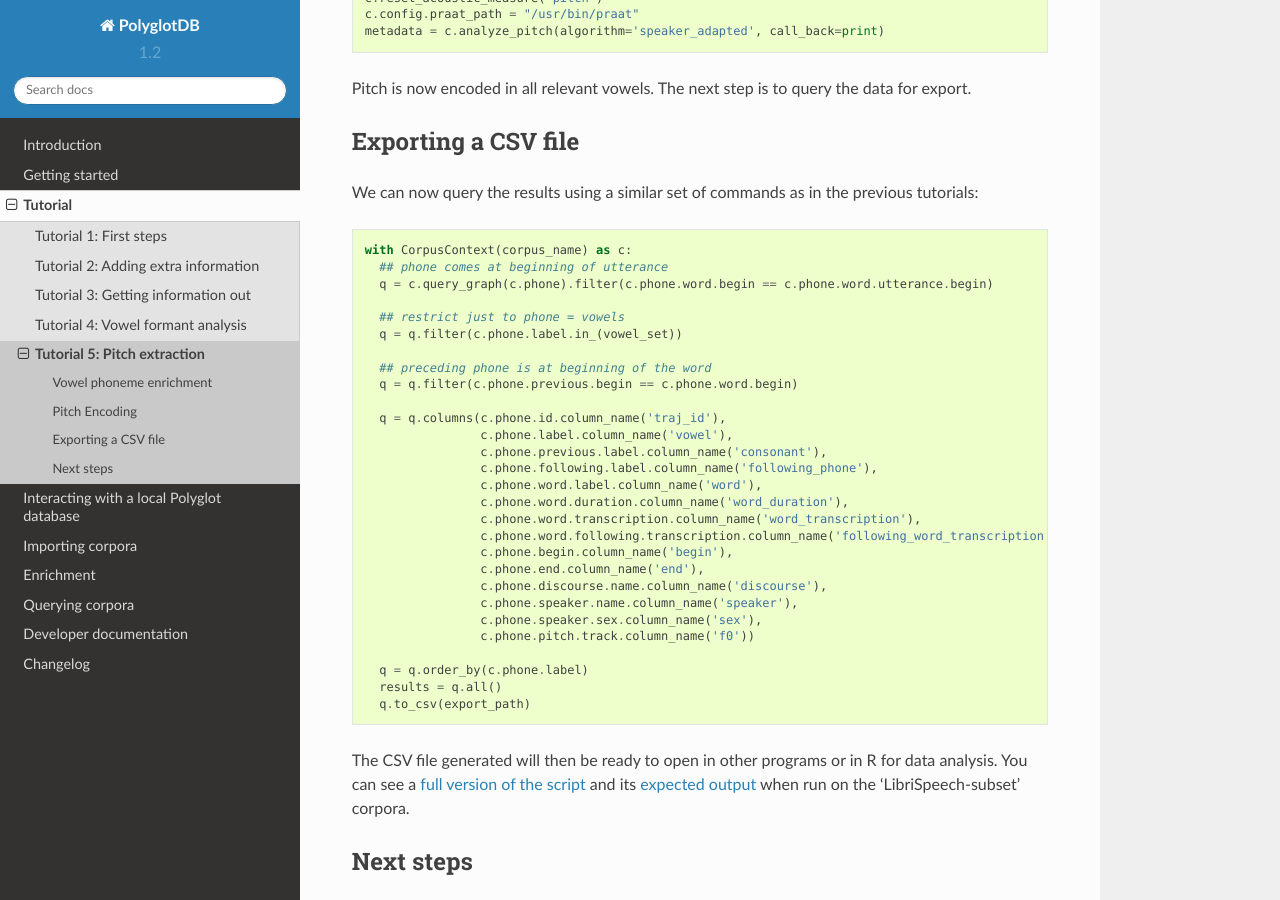
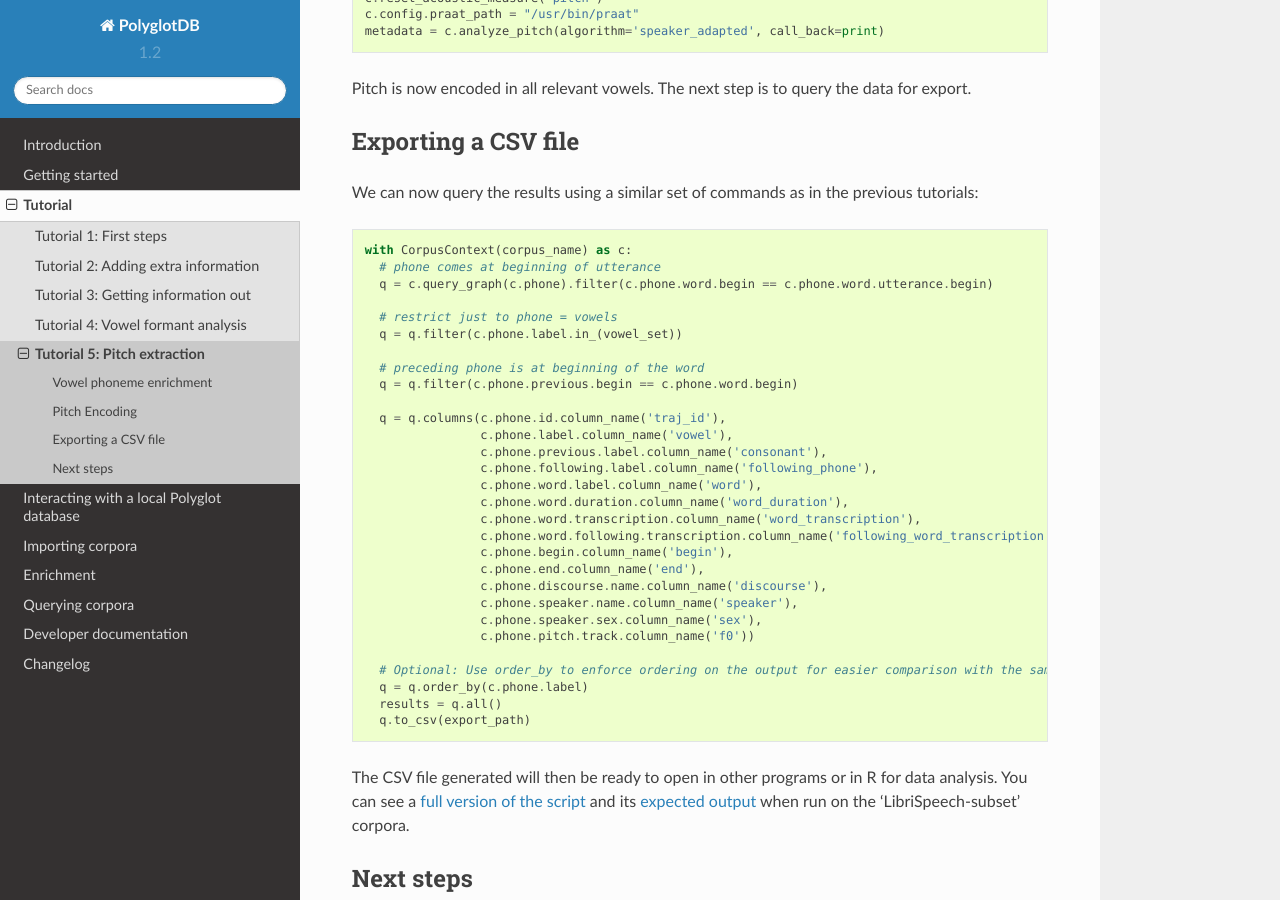
Before and after one commit to MontrealCorpusTools/PolyglotDB, a Sphinx documentation site: the page built from docs/source/tutorial_pitch.rst, in a window 1280 px wide and 900 px high, scrolled down 1140 px. Built offline with Sphinx 7.4.7 and the Read the Docs theme 2.0.0, drawn with Linux system fonts in a browser that asks for light colours.

Commit message:
Fix order_by in tut1 and add comments for all uses of order_by

```diff
--- a/docs/source/tutorial_first_steps.rst
+++ b/docs/source/tutorial_first_steps.rst
@@ -127,7 +127,8 @@
    from polyglotdb.query.base.func import Count, Average
 
    with CorpusContext(corpus_name) as c:
-      q = c.query_graph(c.phone).group_by(c.phone.label.column_name('phone'))
+      # Optional: Use order_by to enforce ordering on the output for easier comparison with the sample output.
+      q = c.query_graph(c.phone).order_by(c.phone.label).group_by(c.phone.label.column_name('phone'))
       results = q.aggregate(Count().column_name('count'), Average(c.phone.duration).column_name('average_duration'))
       for r in results:
          print('The phone {} had {} occurrences and an average duration of {}.'.format(r['phone'], r['count'], r['average_duration']))
--- a/docs/source/tutorial_pitch.rst
+++ b/docs/source/tutorial_pitch.rst
@@ -69,13 +69,13 @@
 .. code-block:: python
 
   with CorpusContext(corpus_name) as c:
-    ## phone comes at beginning of utterance
+    # phone comes at beginning of utterance
     q = c.query_graph(c.phone).filter(c.phone.word.begin == c.phone.word.utterance.begin)
 
-    ## restrict just to phone = vowels
+    # restrict just to phone = vowels
     q = q.filter(c.phone.label.in_(vowel_set))
 
-    ## preceding phone is at beginning of the word
+    # preceding phone is at beginning of the word
     q = q.filter(c.phone.previous.begin == c.phone.word.begin)
 
     q = q.columns(c.phone.id.column_name('traj_id'),
@@ -93,6 +93,7 @@
                   c.phone.speaker.sex.column_name('sex'),
                   c.phone.pitch.track.column_name('f0'))
 
+    # Optional: Use order_by to enforce ordering on the output for easier comparison with the sample output.
     q = q.order_by(c.phone.label)
     results = q.all()
     q.to_csv(export_path)
--- a/docs/source/tutorial_query.rst
+++ b/docs/source/tutorial_query.rst
@@ -102,6 +102,8 @@
                       )
 
         q = q.limit(10)
+
+        # Optional: Use order_by to enforce ordering on the output for easier comparison with the sample output.
         q = q.order_by(c.syllable.label)
         results = q.all()
         print(results)
```
Also changed, not shown: docs/source/tutorial_formants.rst (+5 -4 lines), 7 other files.
